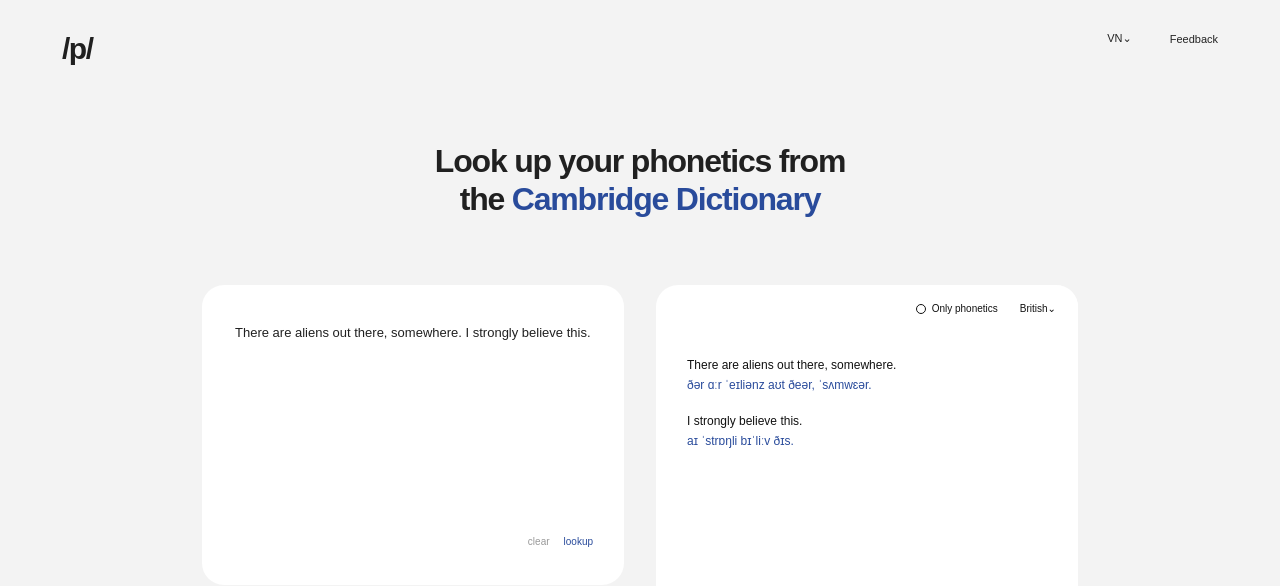
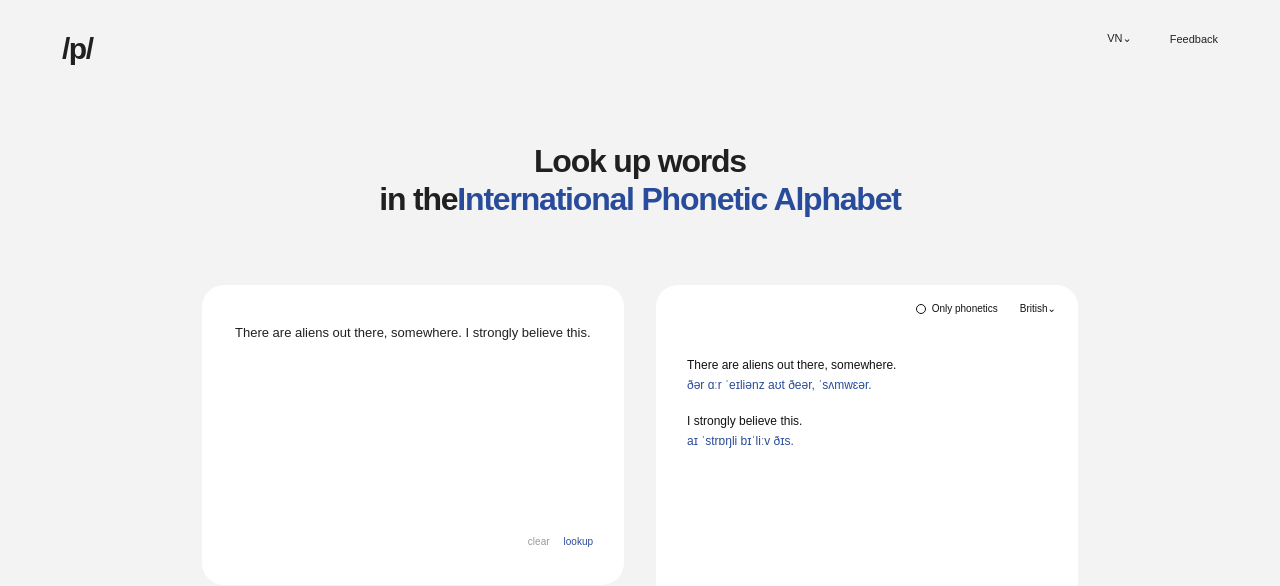
Before and after one commit to buithanhhuong412/phonety, a React (Vite) app: page / in a window 1280 px wide. Shown: the top 586 px of the page. Built offline with nearby package versions, Linux system fonts and the light colour scheme.

Commit message:
Update App.tsx

```diff
--- a/src/App.tsx
+++ b/src/App.tsx
@@ -75,9 +75,9 @@
 
       <section className="hero">
         <h1>
-          Look up your phonetics from
+          Look up words
           <br />
-          the <span>Cambridge Dictionary</span>
+          in the<span>International Phonetic Alphabet</span>
         </h1>
       </section>
 
```
